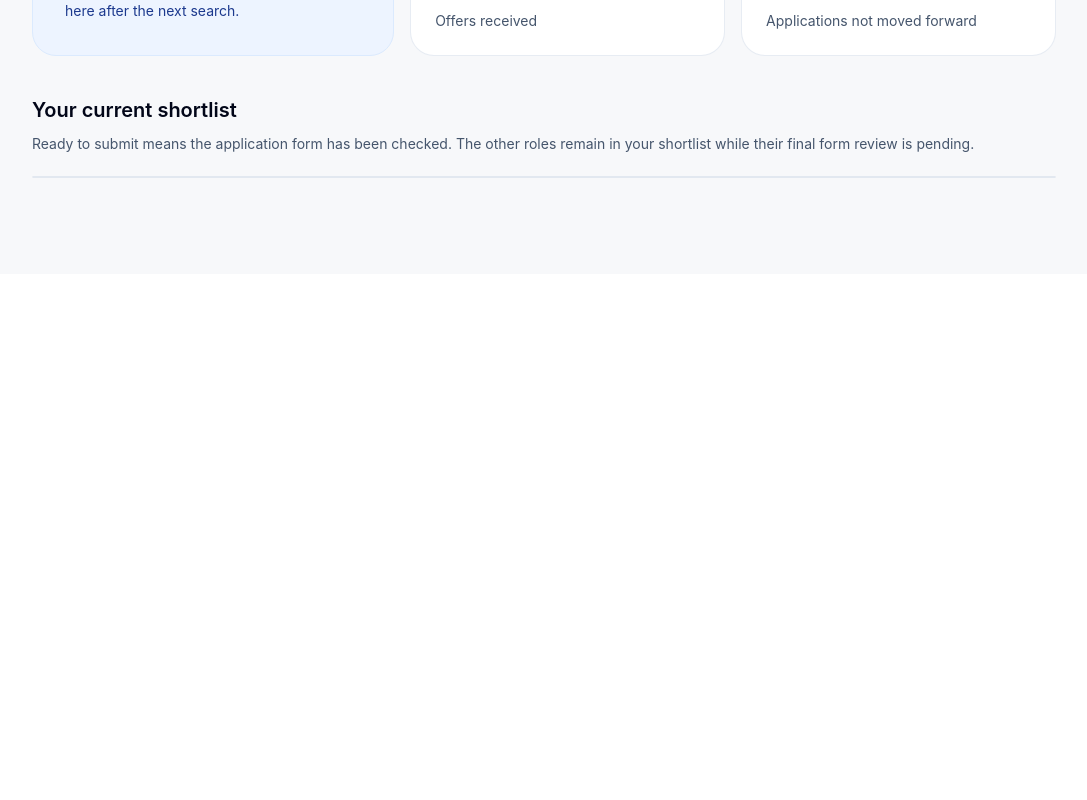
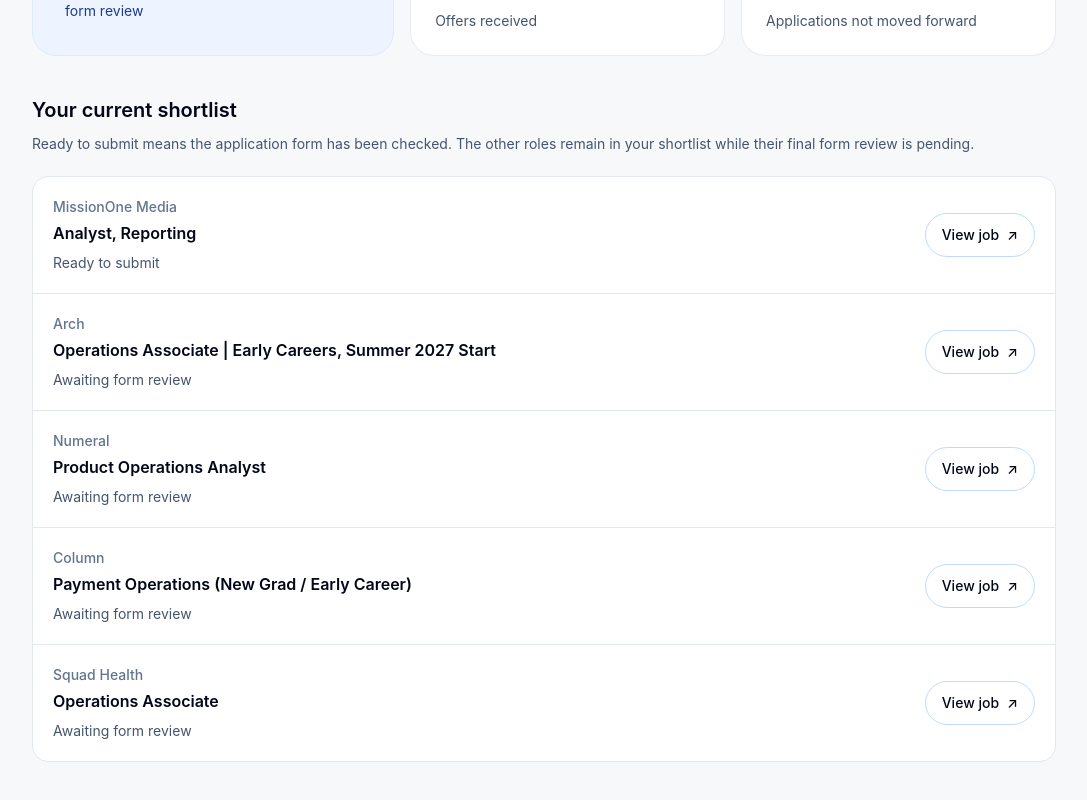
Before and after one commit to micksems/ai-portfolio, a Next.js app: page /job-search in a window 1280 px wide. Shown: the part 596-1396 px from the top of the page, without its empty margins (96-1183 px from the left). Before the commit the page ends 870 px from the top, so only its background shows below. Built offline with nearby package versions, Linux system fonts and the light colour scheme.

Commit message:
Sync job search scoreboard for September 27

```diff
--- a/src/data/jobSearchData.js
+++ b/src/data/jobSearchData.js
@@ -1,5 +1,5 @@
 export const jobSearchData = {
-  "updatedAt": "2026-09-25T18:32:00-04:00",
+  "updatedAt": "2026-09-27T08:00:00-04:00",
   "jobs": [
     {
       "company": "United Hospital Fund",
@@ -1026,6 +1026,36 @@
       "position": "Product Support Engineer",
       "url": "https://jobs.ashbyhq.com/pylon-labs/2b1c3ce3-0b80-4daa-b9b8-8f48b24e491f",
       "status": "Applied"
+    },
+    {
+      "company": "MissionOne Media",
+      "position": "Analyst, Reporting",
+      "url": "https://job-boards.greenhouse.io/missiononemedia/jobs/6185658004",
+      "status": "Ready to Submit"
+    },
+    {
+      "company": "Arch",
+      "position": "Operations Associate | Early Careers, Summer 2027 Start",
+      "url": "https://jobs.ashbyhq.com/arch.co/4e1822e5-1149-4acd-9287-252a22d99c41/application",
+      "status": "Found"
+    },
+    {
+      "company": "Numeral",
+      "position": "Product Operations Analyst",
+      "url": "https://jobs.ashbyhq.com/numeral/e50e001c-870b-4bc9-b519-9333e762e64b/application",
+      "status": "Found"
+    },
+    {
+      "company": "Column",
+      "position": "Payment Operations (New Grad / Early Career)",
+      "url": "https://jobs.ashbyhq.com/column/c349d594-33a2-49a2-a168-afa8d8226572/application",
+      "status": "Found"
+    },
+    {
+      "company": "Squad Health",
+      "position": "Operations Associate",
+      "url": "https://jobs.ashbyhq.com/squadhealth/06f53c8e-820a-48d7-9da9-e5c04a368cf9/application",
+      "status": "Found"
     }
   ]
 };
```
